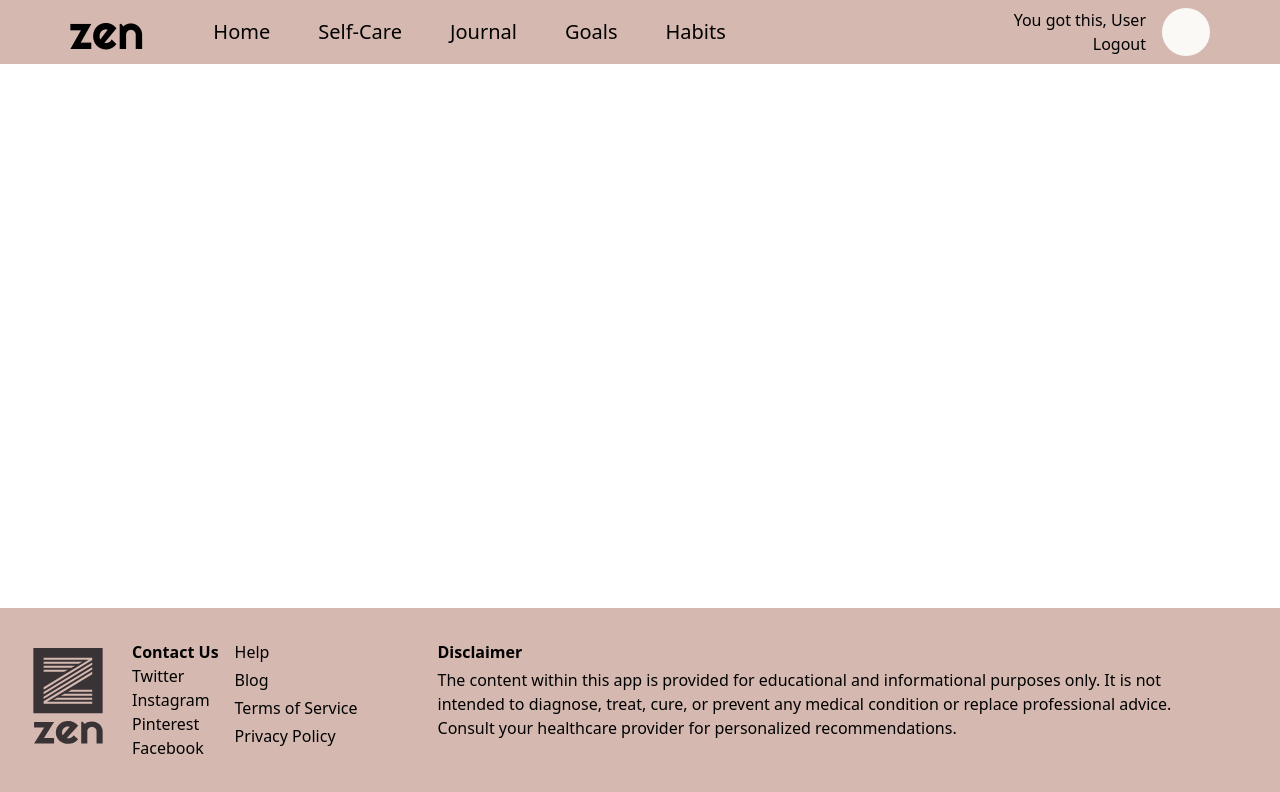
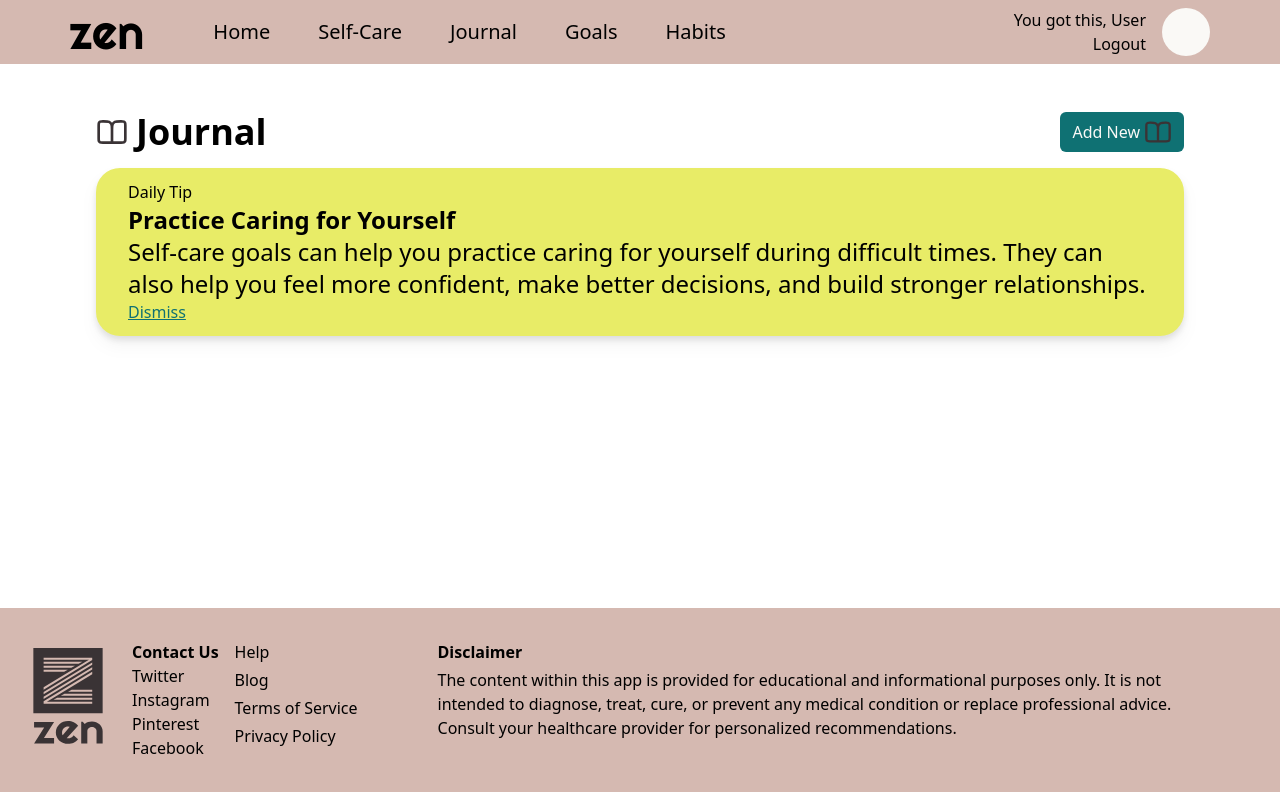
Before and after one commit to rominadouk/zen-redesign, a React (Create React App) app: page /journal in a window 1280 px wide. Shown: the top 792 px of the page. Built offline with nearby package versions, Linux system fonts and the light colour scheme.

Commit message:
converted daily tip as a reusable component and added working links to journal and selfcare endpoints

```diff
--- a/src/App.tsx
+++ b/src/App.tsx
@@ -3,6 +3,8 @@ import { Route, Routes } from "react-router-dom"
 import Navbar from './modules/Navbar';
 import Footer from './modules/Footer';
 import Goals from './modules/goals-page/goals';
+import SelfCare from './modules/selfcare-page/self-care';
+import Journal from './modules/journal-page/journal';
 import { useState, useEffect } from 'react';
 import AddGoal from './modules/goals-page/new-goal'
 import Home from './modules/home-page/home';
@@ -43,6 +45,8 @@ function App() {
       <Routes>
         <Route path='/' element={<Home />} />
         <Route path='/goals' element={<Goals />} />
+        <Route path='/selfcare' element={<SelfCare />} />
+        <Route path='/journal' element={<Journal />} />
       </Routes>
       <Footer />
     </div>
--- /dev/null
+++ b/src/modules/DailyTip.tsx
@@ -0,0 +1,24 @@
+import * as React from 'react';
+import { useState, useEffect } from 'react';
+
+
+const DailyTip = () => {
+
+    useEffect(()=> {
+        document.getElementById('dismiss-tip')?.addEventListener('click', () => {
+            const tipContainer = document.getElementById('daily-tip-container')
+            tipContainer!.className = 'hidden'
+        })
+    }, [])
+
+    return (
+        <div id='daily-tip-container' className='bg-lime rounded-3xl mx-5 px-8 py-3 drop-shadow-lg mb-5 md:mx-16 xl:mx-24'>
+            <p className='text-based'>Daily Tip</p>
+            <p className='text-2xl font-bold'>Practice Caring for Yourself</p>
+            <p className='text-2xl'>Self-care goals can help you practice caring for yourself during difficult times. They can also help you feel more confident, make better decisions, and build stronger relationships.</p>
+            <p id='dismiss-tip' className='text-sea-green-blue underline w-16'>Dismiss</p>
+        </div>
+     );
+}
+
+export default DailyTip;
--- a/src/modules/Navbar.tsx
+++ b/src/modules/Navbar.tsx
@@ -19,8 +19,12 @@ const Navbar = () => {
                         <Link to='/'>
                             <li className='h-8 w-8'><HomeIcon/></li>
                         </Link>
-                        <li className='h-8 w-8'><SelfCareIcon/></li>
-                        <li className='h-8 w-8'> <JournalIcon /></li>
+                        <Link to ='/selfcare'>
+                            <li className='h-8 w-8'><SelfCareIcon/></li>
+                        </Link>
+                        <Link to='/journal'>
+                            <li className='h-8 w-8'> <JournalIcon /></li>
+                        </Link>
                         <Link to='/goals'>
                             <li className='h-8 w-8'> <GoalIcon /> </li>
                         </Link>
@@ -35,10 +39,15 @@ const Navbar = () => {
                     <Link to='/'>
                         <li className='hover:text-sea-green-blue'>Home</li>
                     </Link>
-                    <li className='hover:text-sea-green-blue'>Self-Care</li>
-                    <li className='hover:text-sea-green-blue'>Journal</li>
+                    <Link to='/selfcare'>
+                        <li className='hover:text-sea-green-blue'>Self-Care</li>
+                    </Link>
+                    <Link to='/journal'>
+                        <li className='hover:text-sea-green-blue'>Journal</li>
+                    </Link>
+
                     <Link to='/goals'>
-                    <li className='hover:text-sea-green-blue'>Goals</li>
+                        <li className='hover:text-sea-green-blue'>Goals</li>
                     </Link>
                     <li className='hover:text-sea-green-blue'>Habits</li>
                 </ul>
--- a/src/modules/goals-page/goals.tsx
+++ b/src/modules/goals-page/goals.tsx
@@ -5,6 +5,7 @@ import {ReactComponent as AddIcon} from '../../assets/add-icon.svg'
 import {ReactComponent as DeleteIcon} from '../../assets/delete-icon.svg'
 import {ReactComponent as EditIcon} from '../../assets/edit-icon.svg'
 import { useNavigate } from 'react-router-dom';
+import DailyTip from '../DailyTip';
 import axios from 'axios';
 
 
@@ -87,11 +88,6 @@ const Goals = () => {
 
     useEffect(()=> {
         getGoals();
-        document.getElementById('dismiss-tip')?.addEventListener('click', () => {
-            const tipContainer = document.getElementById('daily-tip-container')
-            tipContainer!.className = 'hidden'
-        })
-
     },[allGoals]);
 
 
@@ -111,12 +107,7 @@ const Goals = () => {
                 </button>
             </section>
             {/* DAILY TIP SECTION*/}
-            <div id='daily-tip-container' className='bg-lime rounded-3xl mx-5 px-8 py-3 drop-shadow-lg mb-5 md:mx-16 xl:mx-24'>
-                <p className='text-based'>Daily Tip</p>
-                <p className='text-2xl font-bold'>Practice Caring for Yourself</p>
-                <p className='text-2xl'>Self-care goals can help you practice caring for yourself during difficult times. They can also help you feel more confident, make better decisions, and build stronger relationships.</p>
-                <p id='dismiss-tip' className='text-sea-green-blue underline w-16'>Dismiss</p>
-            </div>
+            <DailyTip />
             {incompletedGoals.map((incompleteGoal)=> {
                 const isDisplayed = incompleteGoal._id === displayedPostID
                 const date = new Date(incompleteGoal.toBeCompletedBy);
--- /dev/null
+++ b/src/modules/journal-page/journal.tsx
@@ -0,0 +1,25 @@
+import DailyTip from "../DailyTip";
+import { ReactComponent as JournalIcon } from '../../assets/journal-icon.svg'
+import { ReactComponent as AddIcon } from '../../assets/journal-icon.svg'
+
+const Journal = () => {
+    return (
+        <div>
+            <section id='goals-top' className='flex flex-row mt-12 mb-4 mx-5 md:mx-16 justify-between xl:mx-24'>
+                <div className='flex flex-row'>
+                    <JournalIcon className='w-8 h-8 self-center'/>
+                    <h1 className='text-4xl ml-2 font-bold'>Journal</h1>
+                </div>
+                {/* ADD GOAL BUTTON */}
+                <button id='add-goal-button' className='flex bg-sea-green-blue rounded-md px-3'>
+                    <p className='text-off-white self-center py-2'>Add New</p>
+                    <AddIcon className='text-off-white h-7 w-7 self-center ml-1'/>
+                </button>
+            </section>
+            <DailyTip />
+
+        </div>
+     );
+}
+
+export default Journal;
--- /dev/null
+++ b/src/modules/selfcare-page/self-care.tsx
@@ -0,0 +1,19 @@
+import DailyTip from "../DailyTip";
+import { ReactComponent as SelfCareIcon } from '../../assets/selfcare-icon.svg'
+
+const SelfCare = () => {
+    return (
+        <div>
+            <section className='flex flex-row mt-12 mb-4 mx-5 md:mx-16 justify-between xl:mx-24'>
+                <div className='flex flex-row'>
+                    <SelfCareIcon className='w-8 h-8 self-center'/>
+                    <h1 className='text-4xl ml-2 font-bold'>Self-Care</h1>
+                </div>
+            </section>
+            <DailyTip />
+
+        </div>
+     );
+}
+
+export default SelfCare;
```
